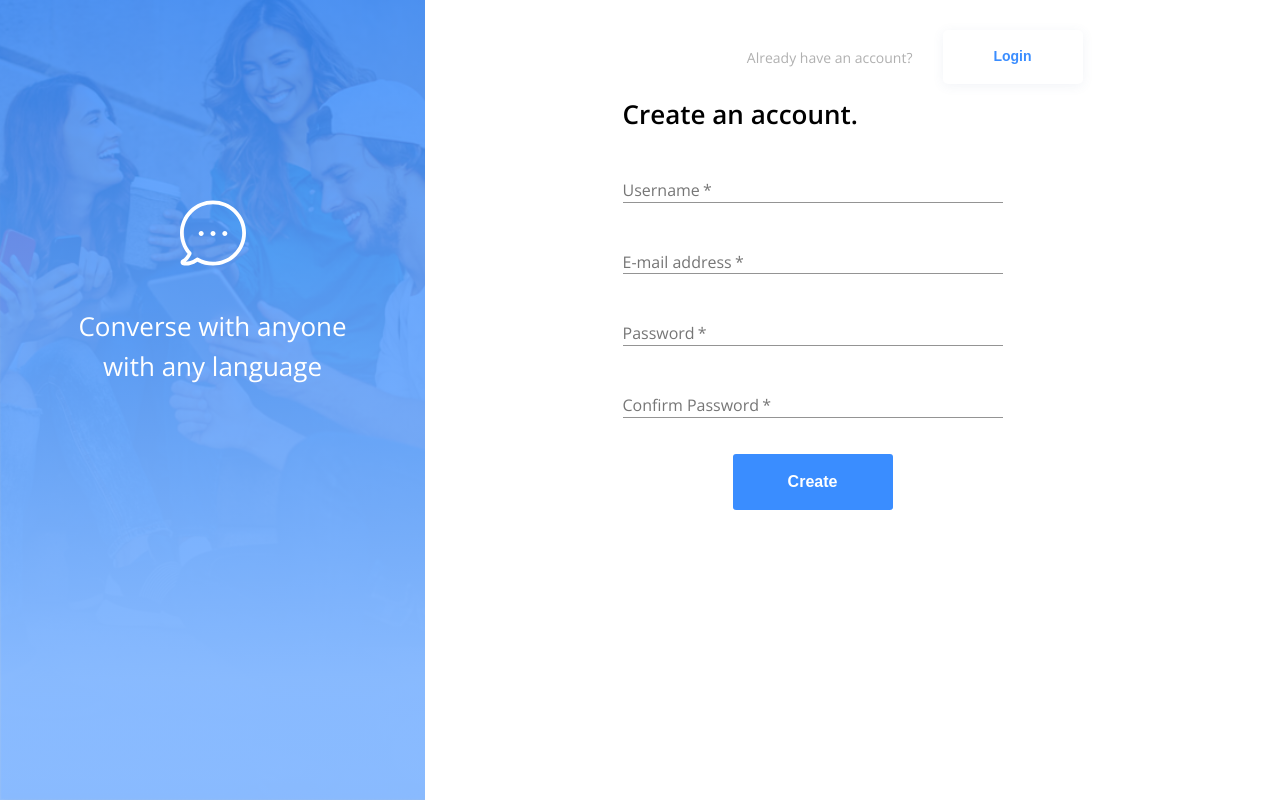
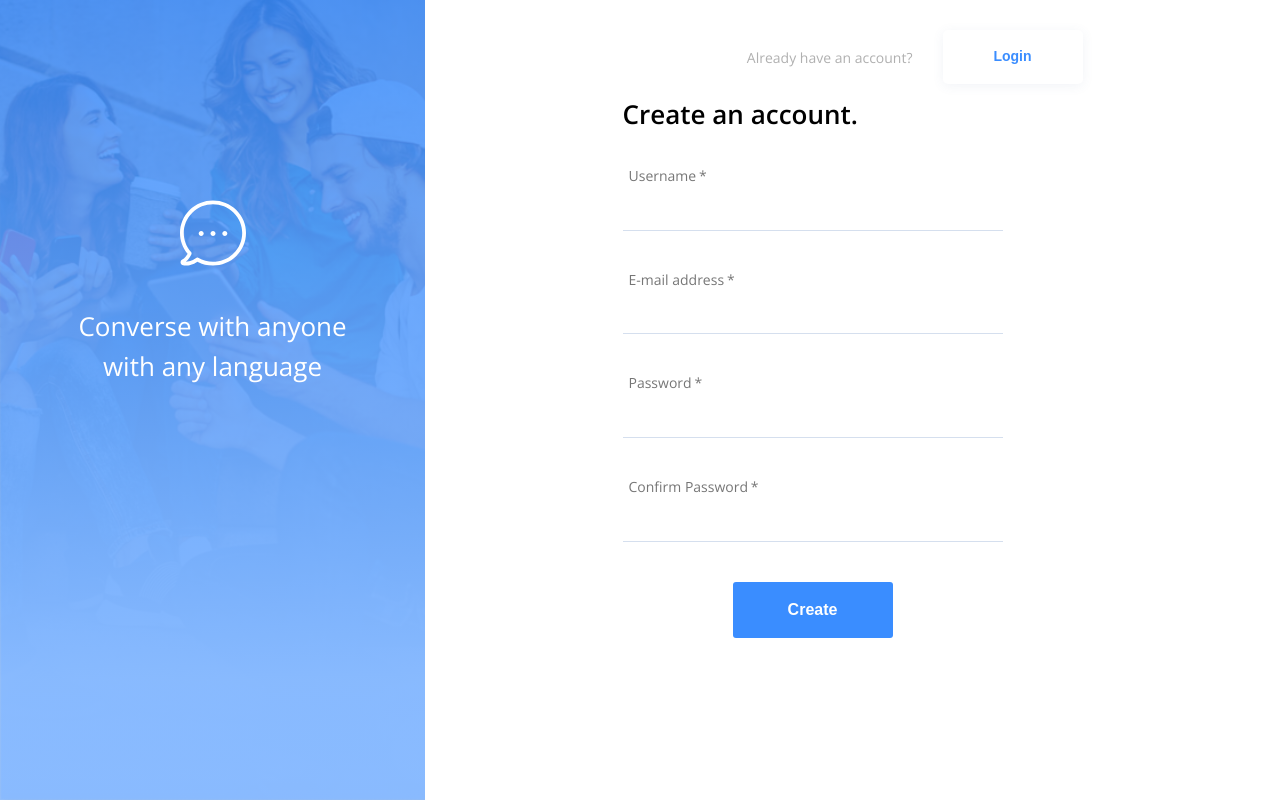
Before and after one commit to pedron3to/74247f, a React (Create React App) app in the folder client/: page / in a window 1280 px wide. Built offline with nearby package versions, Linux system fonts and the light colour scheme; no server answers.

Commit message:
Add styles to mui theme

```diff
--- a/client/src/themes/theme.js
+++ b/client/src/themes/theme.js
@@ -25,11 +25,49 @@ export const theme = createMuiTheme({
   overrides: {
     MuiInput: {
       input: {
-        fontWeight: "bold",
+        fontWeight: "600",
         paddingBottom: 6,
         fontSize: 14,
         lineHeight: 19,
+        paddingLeft: 5,
       },
+      formControl: {
+        "label + &": {
+          marginTop: 21,
+        },
+      },
+      underline: {
+        "&:before": {
+          borderBottom: "1px solid #D5DFEE",
+        },
+
+        "&:focus": {
+          borderBottom: "2px solid #3A8DFF",
+        },
+      },
+    },
+    MuiFormLabel: {
+      root: {
+        marginLeft: 6,
+        fontSize: 14,
+        fontWeight: 400,
+        lineHeight: "19px",
+      },
+    },
+    MuiFormControl: {
+      marginNormal: {
+        marginTop: 0,
+        marginBottom: 12,
+      },
+    },
+    MuiInputBase: {
+      input: {
+        padding: "45px 0 7px",
+      },
+    },
+    MuiInputAdornment: {
+      marginLeft: 8,
+      marginTop: 32,
     },
   },
   palette: {
```
